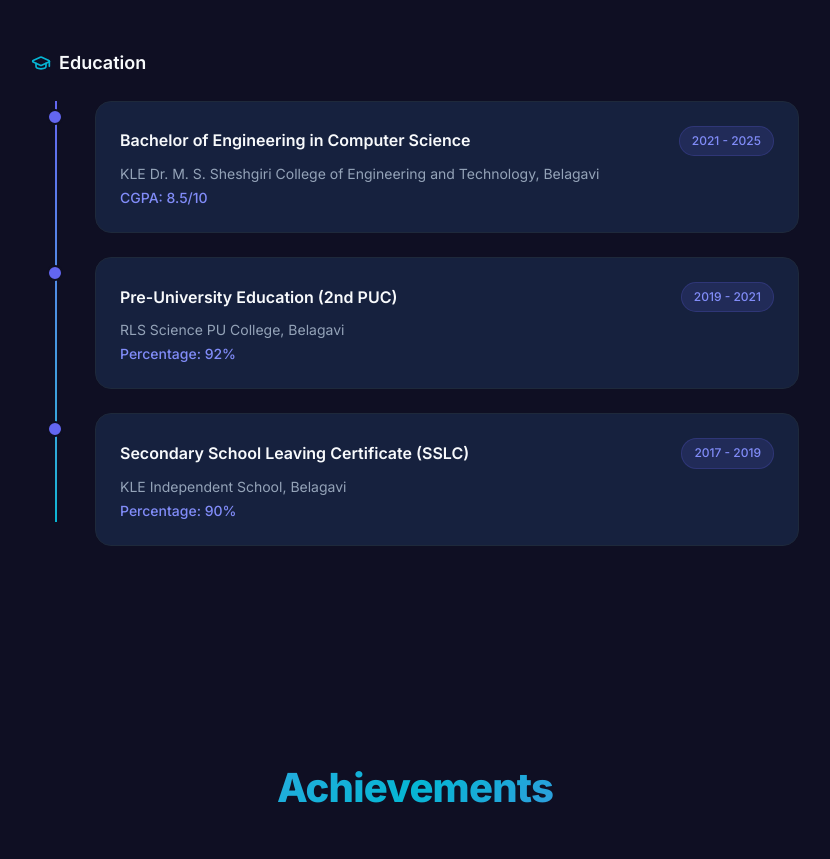
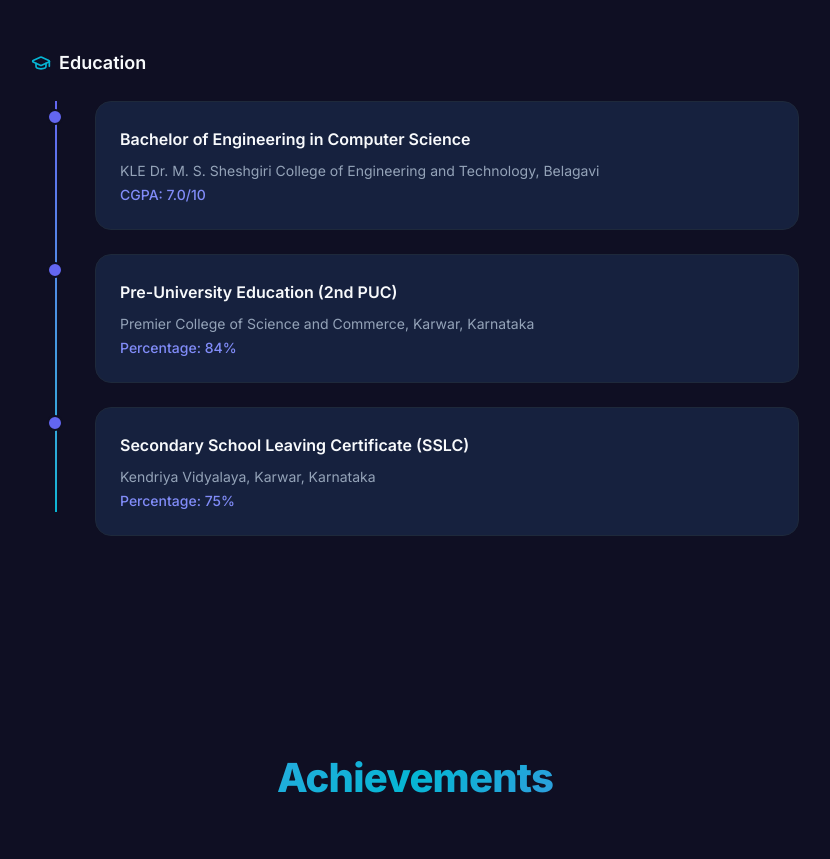
Before and after one commit to daiviknaik23/portfolio-devops, a React (Vite) app: page /about in a window 1280 px wide. Shown: the part 920-1779 px from the top of the page, without its empty margins (225-1055 px from the left). Built offline with nearby package versions, Linux system fonts and the light colour scheme.

Commit message:
Site Updation

```diff
--- a/src/data/personalData.js
+++ b/src/data/personalData.js
@@ -30,22 +30,22 @@ export const education = [
   {
     degree: "Bachelor of Engineering in Computer Science",
     institution: "KLE Dr. M. S. Sheshgiri College of Engineering and Technology, Belagavi",
-    year: "2021 - 2025",
-    grade: "CGPA: 8.5/10",
+    year: "",
+    grade: "CGPA: 7.0/10",
     description: "Focused on Cloud Computing, DevOps, AI/ML, and Full Stack Development",
   },
   {
     degree: "Pre-University Education (2nd PUC)",
-    institution: "RLS Science PU College, Belagavi",
-    year: "2019 - 2021",
-    grade: "Percentage: 92%",
+    institution: "Premier College of Science and Commerce, Karwar, Karnataka",
+    year: "",
+    grade: "Percentage: 84%",
     description: "Science stream with Computer Science focus",
   },
   {
     degree: "Secondary School Leaving Certificate (SSLC)",
-    institution: "KLE Independent School, Belagavi",
-    year: "2017 - 2019",
-    grade: "Percentage: 90%",
+    institution: "Kendriya Vidyalaya, Karwar, Karnataka",
+    year: "",
+    grade: "Percentage: 75%",
     description: "Focused on Science, Mathematics, and Computer Applications",
   },
 ];
--- a/src/pages/AboutPage.jsx
+++ b/src/pages/AboutPage.jsx
@@ -60,7 +60,7 @@ export default function AboutPage() {
                 <div className="card">
                   <div className="flex flex-wrap items-center justify-between gap-2 mb-2">
                     <h4 className="font-semibold text-text-primary">{edu.degree}</h4>
-                    <span className="tag">{edu.year}</span>
+                    {edu.year && <span className="tag">{edu.year}</span>}
                   </div>
                   <p className="text-text-secondary text-sm mb-1">{edu.institution}</p>
                   <p className="text-primary-light text-sm font-medium">{edu.grade}</p>
--- a/src/pages/ResumePage.jsx
+++ b/src/pages/ResumePage.jsx
@@ -43,7 +43,7 @@ export default function ResumePage() {
             {education.map((edu, i) => (
               <div key={i} className="mb-4 pl-4 border-l-2 border-primary/30">
                 <h4 className="font-medium text-text-primary">{edu.degree}</h4>
-                <p className="text-text-secondary text-sm">{edu.institution} | {edu.year}</p>
+                <p className="text-text-secondary text-sm">{edu.institution}{edu.year && ` | ${edu.year}`}</p>
                 <p className="text-primary-light text-sm">{edu.grade}</p>
               </div>
             ))}
```
